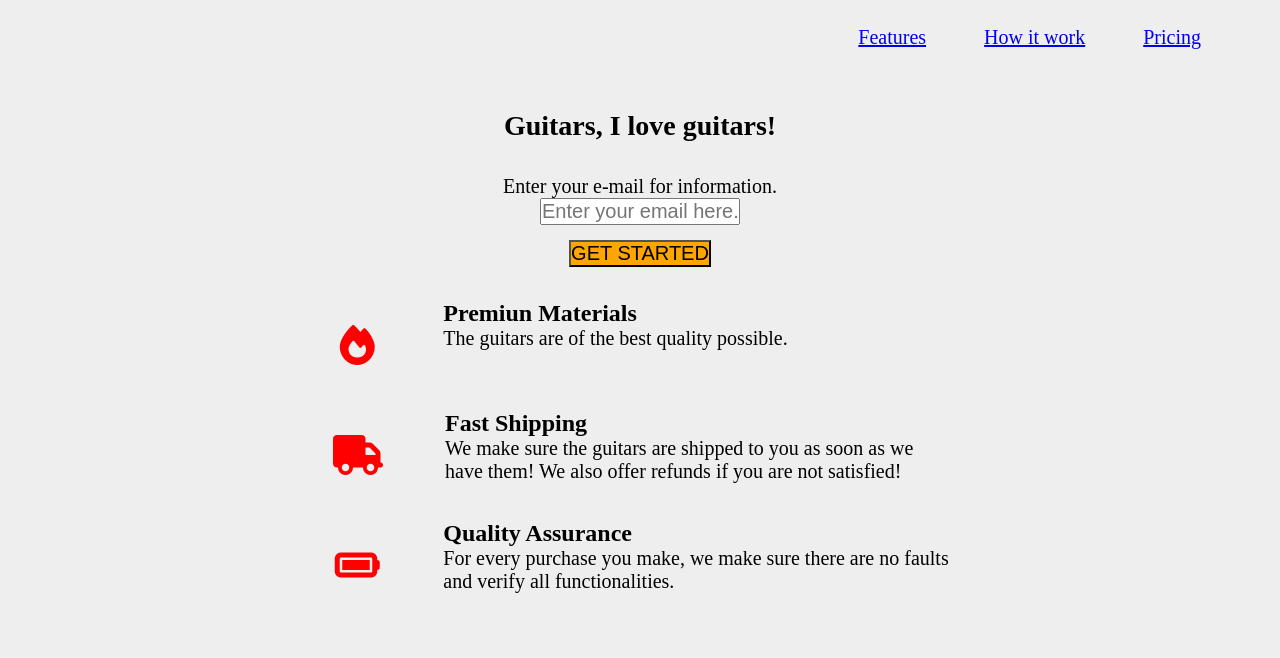
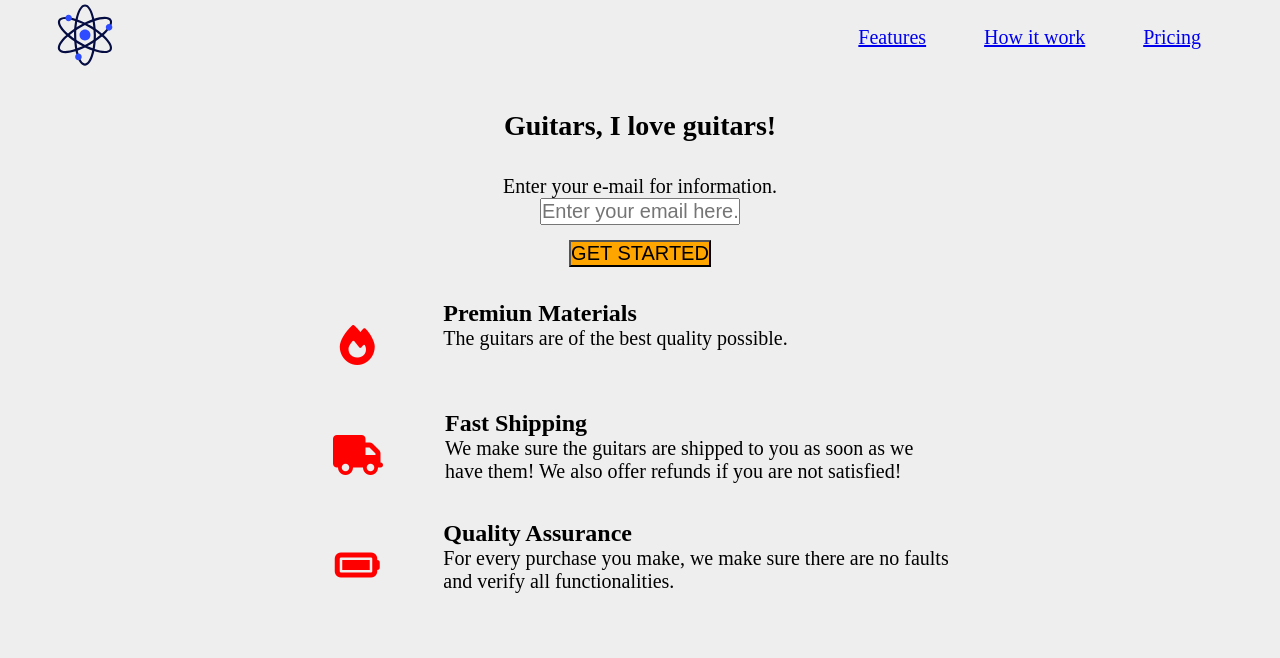
Before and after one commit to MaxiMenfi45/landingPage, a plain HTML site: page index.html in a window 1280 px wide. Shown: the top 658 px of the page. Drawn offline with Linux system fonts and the light colour scheme; the site is published under a folder, as on GitHub Pages, so addresses that start at the root find nothing.

Commit message:
arreglando problema de icono

```diff
--- a/index.html
+++ b/index.html
@@ -10,7 +10,7 @@
 <body>
     <header>
         <div class="logo">
-            <img src="/icon/genetic-data-svgrepo-com.svg" alt="">
+            <img src="icon/genetic-data-svgrepo-com.svg" alt="">
         </div>
 
         <nav id="nav-bar">
```
